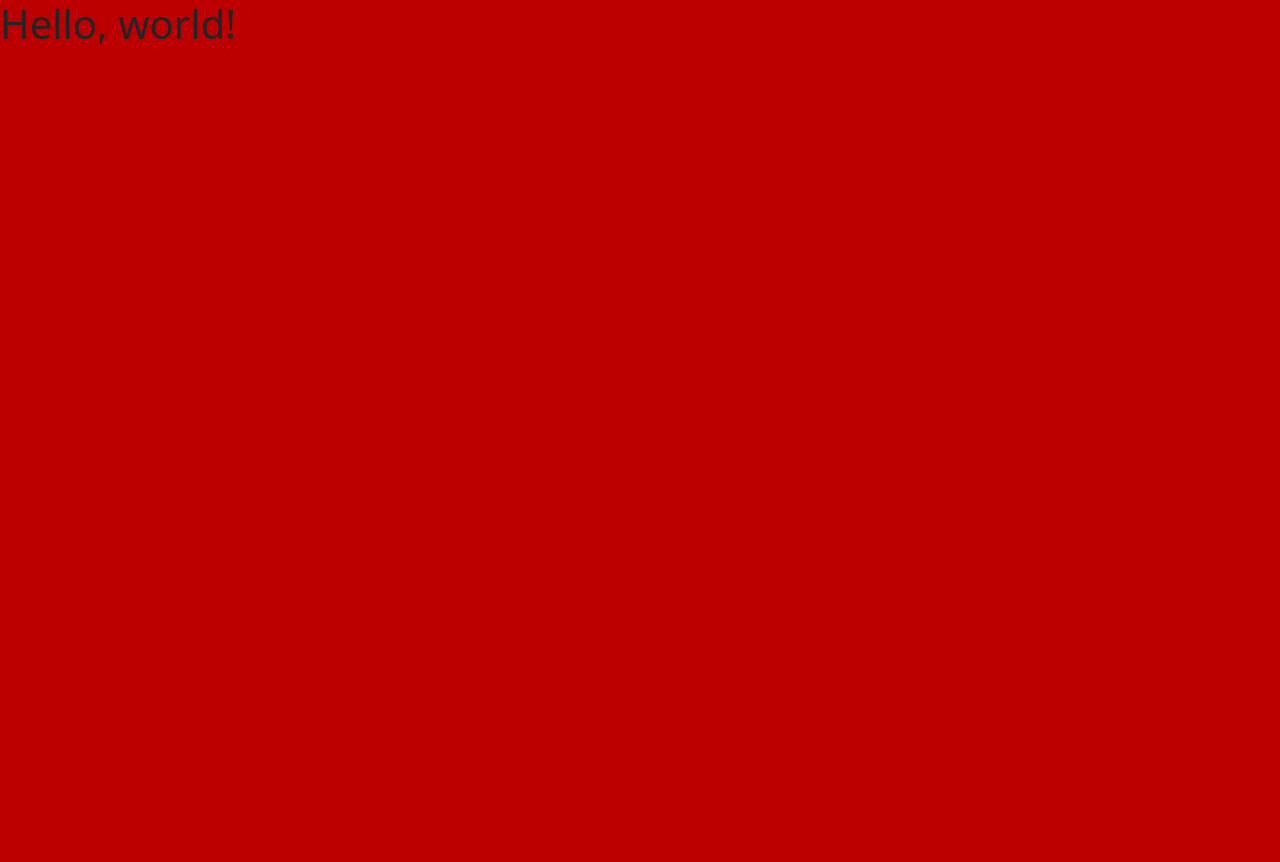
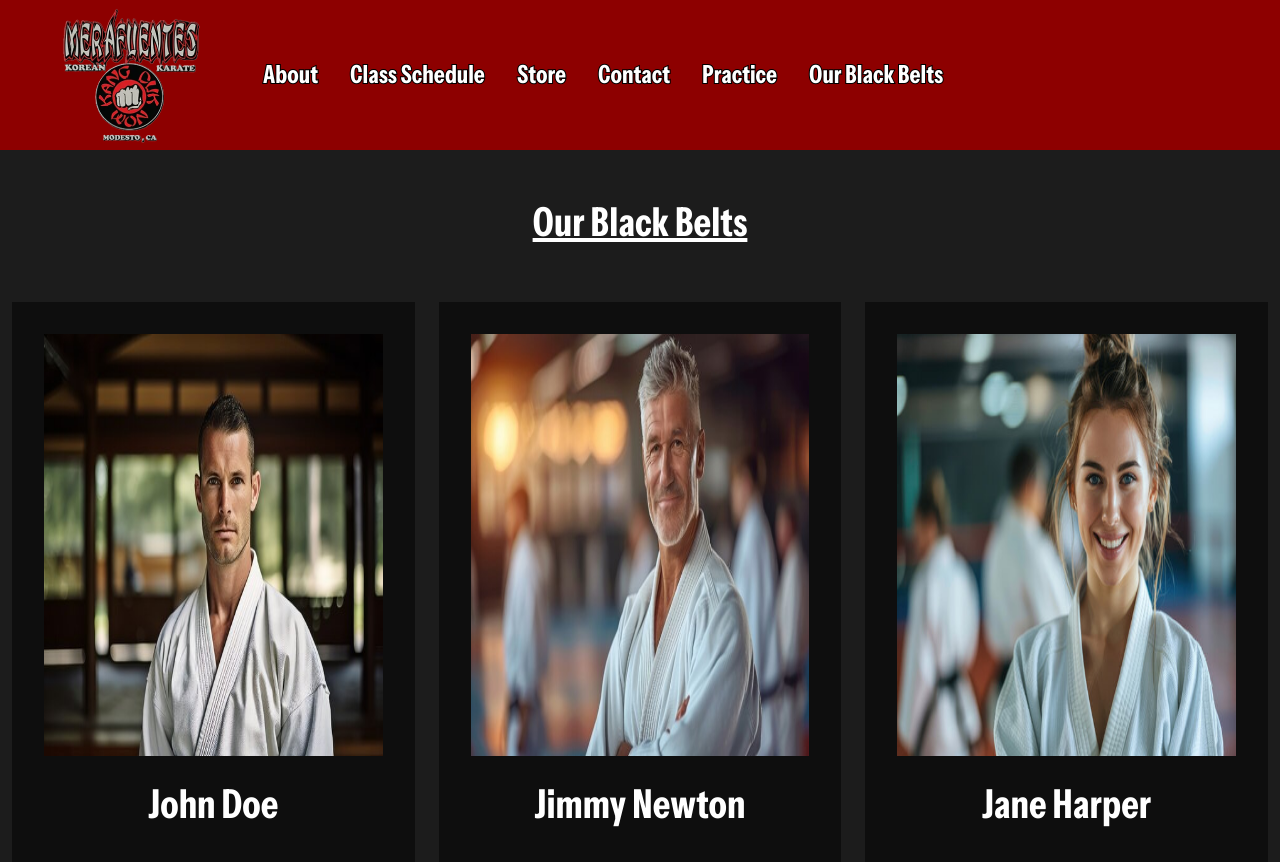
Before and after one commit to Potatonator5533/P3-BusinessRedesign, a plain HTML site: page pages/ourBlackBelts.html in a window 1280 px wide. Before the commit the page ends 800 px from the top, so only its background shows below. Drawn offline with nearby package versions, Linux system fonts and the light colour scheme.

Commit message:
black belts

```diff
--- a/pages/ourBlackBelts.html
+++ b/pages/ourBlackBelts.html
@@ -8,10 +8,83 @@
     <link href="https://cdn.jsdelivr.net/npm/bootstrap@5.3.3/dist/css/bootstrap.min.css" rel="stylesheet"
         integrity="sha384-QWTKZyjpPEjISv5WaRU9OFeRpok6YctnYmDr5pNlyT2bRjXh0JMhjY6hW+ALEwIH" crossorigin="anonymous">
     <link rel="stylesheet" href="../styles/styles.css">
+    <link rel="stylesheet" href="../styles/tempStyles.css">
 </head>
 
 <body>
-    <h1>Hello, world!</h1>
+    <nav>
+        <div class="container-fluid NBG">
+            <div class="row">
+                <div class="col">
+                    <ul class="nav NBS d-flex align-items-center">
+                        <li>
+                            <a href="../index.html"><img src="../assets/MLogo.png" alt="Dojo Logo"></a>
+                        </li>
+                        <li class="nav-item">
+                            <a class="nav-link NBC" aria-current="page" href="about.html">About</a>
+                        </li>
+                        <li class="nav-item">
+                            <a class="nav-link NBC" href="classSchedule.html">Class Schedule</a>
+                        </li>
+                        <li class="nav-item">
+                            <a class="nav-link NBC" href="store.html">Store</a>
+                        </li>
+                        <li class="nav-item">
+                            <a class="nav-link NBC" href="contact.html">Contact</a>
+                        </li>
+                        <li class="nav-item">
+                            <a class="nav-link NBC" href="practice.html">Practice</a>
+                        </li>
+                        <li class="nav-item">
+                            <a class="nav-link NBC" href="ourBlackBelts.html">Our Black Belts</a>
+                        </li>
+                    </ul>
+                </div>
+            </div>
+        </div>
+    </nav>
+
+    <section>
+        <div class="container mt-5 text-center">
+            <div class="row">
+                <div class="col">
+                    <h2 class="HTS">Our Black Belts</h2>
+                </div>
+            </div>
+        </div>
+
+        <div class="container-fluid mt-5">
+            <div class="row">
+                <div class="col-4 d-flex justify-content-center">
+                    <div class="BBSS">
+                        <img class="BBIS" src="../assets/some dude.jpg" alt="Black Belt John Doe">
+                        <div>
+                            <h2 class="BBTS text-center mt-4">John Doe</h2>
+                        </div>
+                    </div>
+
+                </div>
+                <div class="col-4 d-flex justify-content-center">
+                    <div class="BBSS">
+                        <img class="BBIS" src="../assets/another dude.jpg" alt="Black Belt Jimmy Newton">
+                        <div>
+                            <h2 class="BBTS text-center mt-4">Jimmy Newton</h2>
+                        </div>
+                    </div>
+
+                </div>
+                <div class="col-4 d-flex justify-content-center">
+                    <div class="BBSS">
+                        <img class="BBIS" src="../assets/some lady.jpg" alt="Black Belt Jane Harper">
+                        <div>
+                            <h2 class="BBTS text-center mt-4">Jane Harper</h2>
+                        </div>
+                    </div>
+
+                </div>
+            </div>
+        </div>
+    </section>
 
 
 
--- a/styles/tempStyles.css
+++ b/styles/tempStyles.css
@@ -67,7 +67,7 @@ body{
 
 .CIS{
     width: 40rem;
-    height: 20rem;
+    height: 22rem;
 }
 .ACIS{
     width: 45rem;
@@ -84,3 +84,25 @@ body{
     font-size: 35px;
 }
 /* About */
+
+/* Black Belts */
+.BBSS{
+    width: 30rem;
+    height: 35rem;
+    background-color: rgba(0, 0, 0, 0.5);
+    padding: 2rem;
+
+}
+
+.BBIS{
+    width: 100%;
+    height: 85%;
+
+}
+
+.BBTS{
+    font-family: instrument B, 'Times New Roman', Times, serif;
+    font-size: 40px;
+    color: white;
+}
+/* Black Belts */
```
Also changed, not shown: assets/another dude.jpg (added), assets/some dude.jpg (added), assets/some lady.jpg (added).
